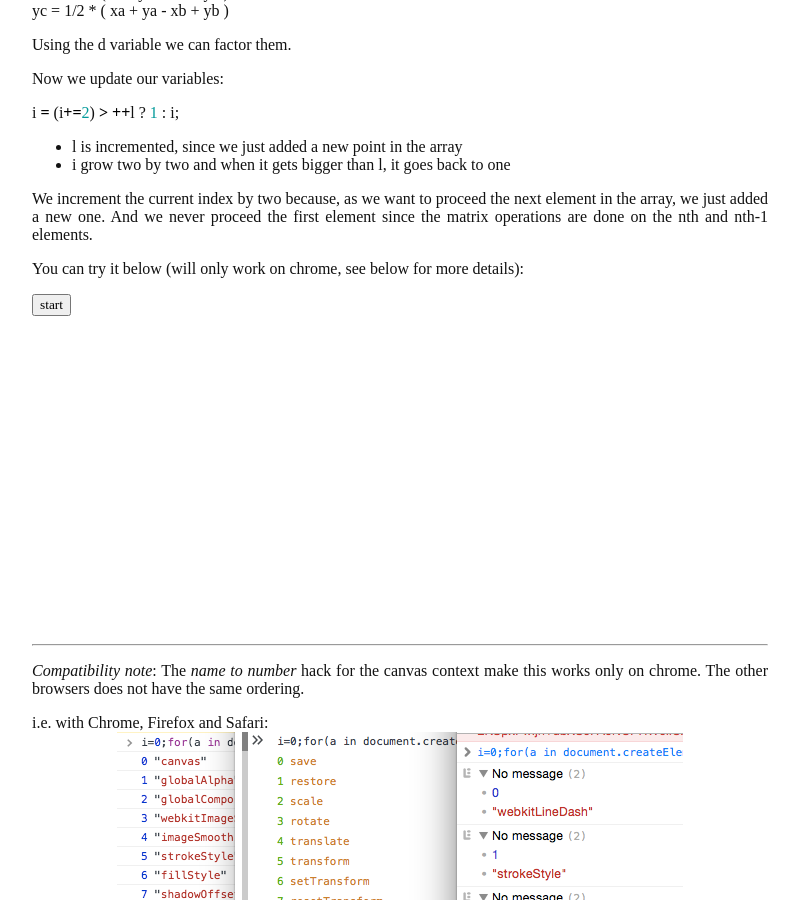
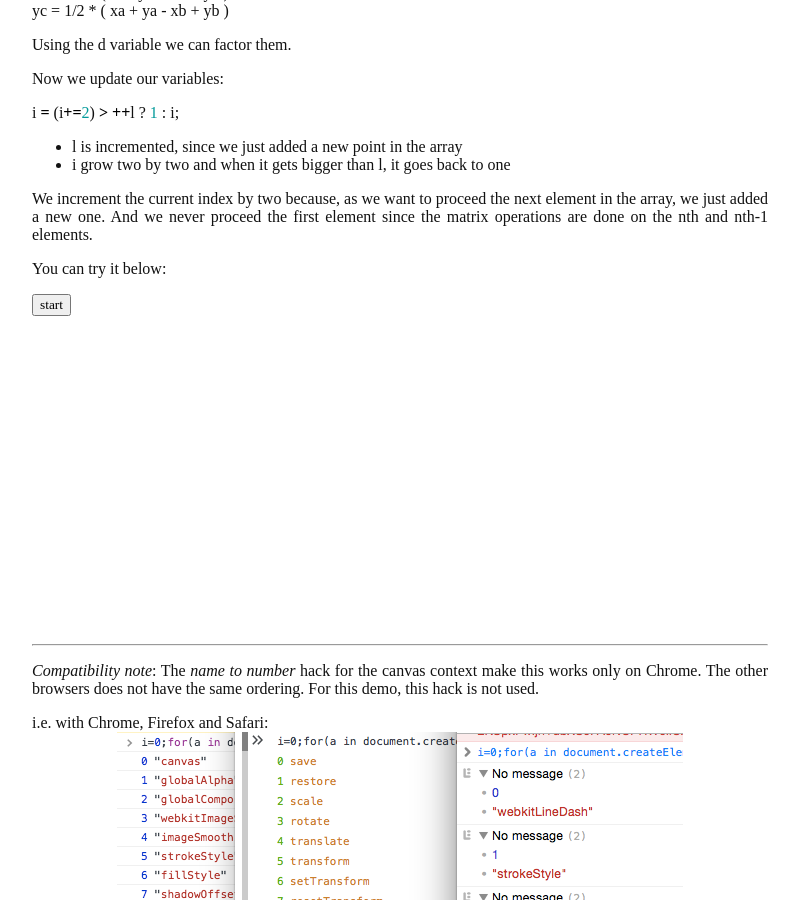
Before and after one commit to nobe4/nobe4.github.io, a Jekyll site: the page built from _posts/2016-06-26-golfed-dragon-curve.md, in a window 1280 px wide and 900 px high, scrolled down 2686 px. Shown: the whole window, without its empty margins (240-1039 px from the left). Built offline with Jekyll 4.4.1, drawn with Linux system fonts in a browser that asks for light colours; some web fonts are replaced.

Commit message:
Fix demo code for Firefox

```diff
--- a/_posts/2016-06-26-golfed-dragon-curve.md
+++ b/_posts/2016-06-26-golfed-dragon-curve.md
@@ -162,7 +162,7 @@
 
 We increment the current index by two because, as we want to proceed the next element in the array, we just added a new one. And we never proceed the first element since the matrix operations are done on the `nth` and `nth-1` elements.
 
-You can try it below (will only work on chrome, see below for more details):
+You can try it below:
 
 <button onclick="start();return false;">start</button>
 <div id="canvas_container"></div>
@@ -204,14 +198,14 @@
 
     l>8192&&clearInterval(n);
 
-  })
+  }, 0 /* needed by firefox */)
 }
 </script>
 
 ---
 
 _Compatibility note_:
-The _name to number_ hack for the canvas context make this works only on chrome. The other browsers does not have the same ordering.
+The _name to number_ hack for the canvas context make this works only on Chrome. The other browsers does not have the same ordering. For this demo, this hack is not used.
 
 i.e. with Chrome, Firefox and Safari:
 ![compatibility]({{ site.url }}{{ site.image.path }}/posts/golfed-dragon-curve/compat.png)
```
Also changed, not shown: other parts of _posts/2016-06-26-golfed-dragon-curve.md (+1 -7 lines).
